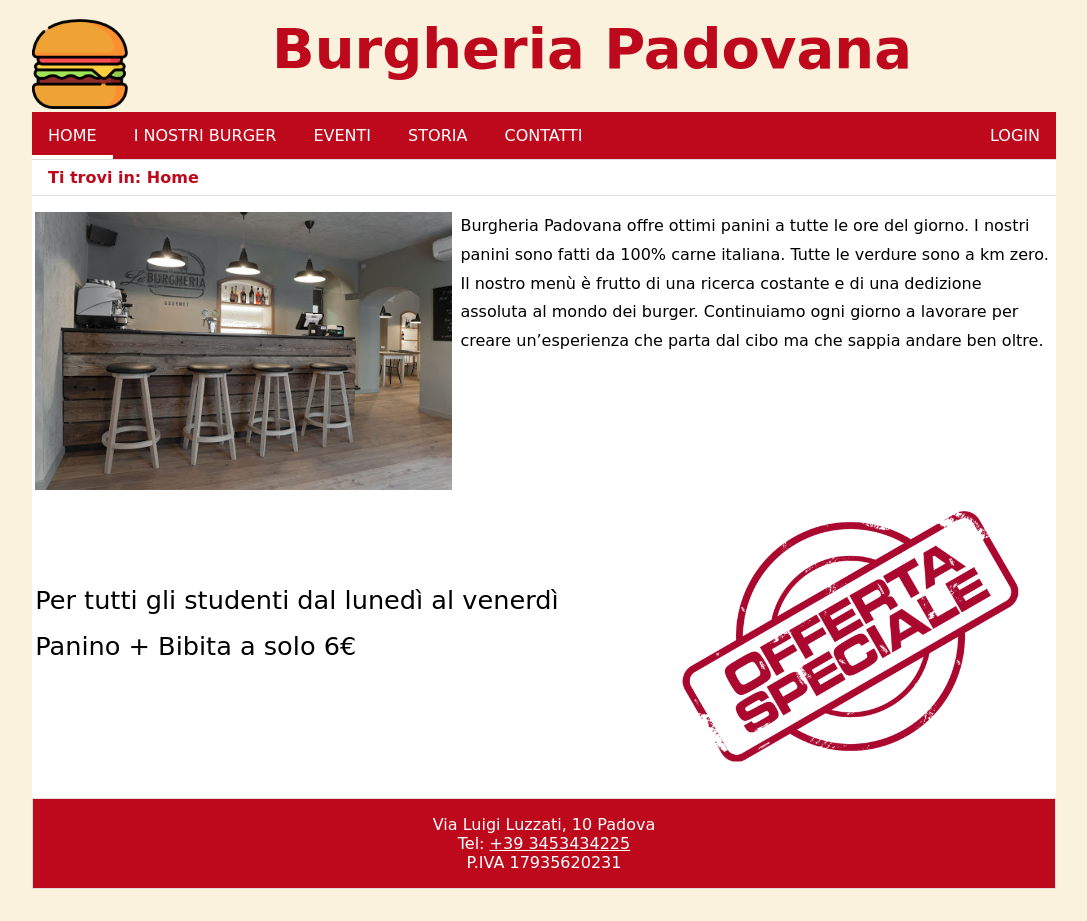
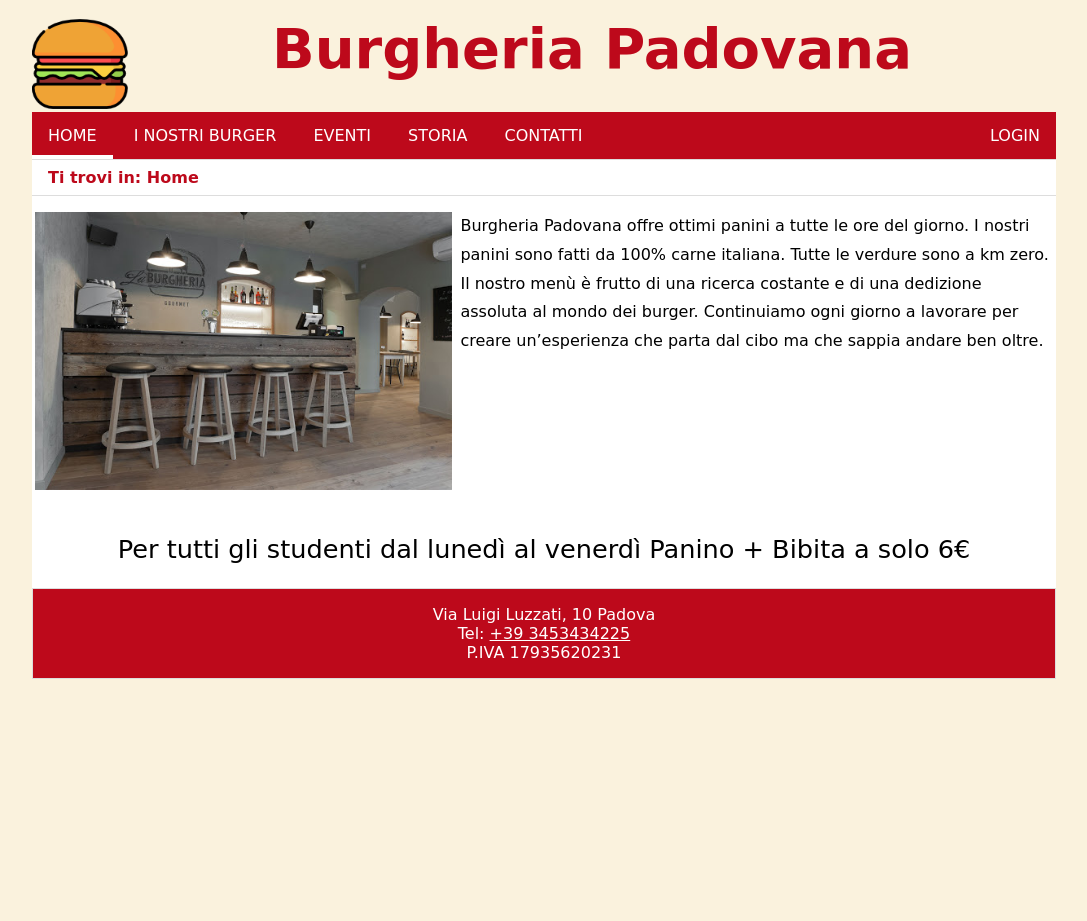
Before and after one commit to Edivad99/Burger-TecWeb, a PHP site: page /index.html in a window 1280 px wide. Shown: the whole page, without its empty margins (96-1183 px from the left). After the commit the page ends 679 px from the top, so only its background shows below. Run offline with PHP 8.4, Linux system fonts and the light colour scheme.

Commit message:
Creato le varibili per il colore, eliminato alcune immagini

```diff
--- a/css/mobile.css
+++ b/css/mobile.css
@@ -55,7 +55,7 @@ header h1 {
 }
 
 .nav-icon {
-    background: #bd091b;
+    background: var(--principale);
     display: block;
     height: 2px;
     width: 18px;
@@ -64,7 +64,7 @@ header h1 {
 }
 
 .nav-icon:before {
-    background: #bd091b;
+    background: var(--principale);
     content: "";
     display: block;
     height: 100%;
@@ -75,7 +75,7 @@ header h1 {
 }
 
 .nav-icon:after {
-    background: #bd091b;
+    background: var(--principale);
     content: "";
     display: block;
     height: 100%;
--- a/css/print.css
+++ b/css/print.css
@@ -72,10 +72,6 @@ html {
     display: none;
 }
 
-#immaginePromozione {
-    display: none;
-}
-
 abbr {
     text-decoration: none;
 }
--- a/css/style.css
+++ b/css/style.css
@@ -1,10 +1,16 @@
+:root {
+    --sfondo: #faf2dd;
+    --principale: #bd091b;
+    --divisore: #ddd;
+  }
+
 * {
     padding: 0em;
     margin: 0em;
 }
 
 html {
-    background-color: #faf2dd;
+    background-color: var(--sfondo);
     width: 100%;
 }
 
@@ -134,13 +140,9 @@ header h1 {
 
 #promozioneStudenti {
     font-size: 1.6em;
-    min-height: 8em;
-    padding-top: 3em;
-}
-
-#immaginePromozione {
-    width: 40%;
-    float: right;
+    padding-top: 1em;
+    clear: both;
+    text-align: center;
 }
 
 abbr {
--- a/index.html
+++ b/index.html
@@ -50,7 +50,6 @@
             Il nostro menù è frutto di una ricerca costante e di una dedizione assoluta al mondo dei burger.
             Continuiamo ogni giorno a lavorare per creare un’esperienza che parta dal cibo ma che sappia andare ben oltre.
         </p>
-        <img src="img/promozione.png" id="immaginePromozione">
         <p id="promozioneStudenti">Per tutti gli studenti dal lunedì al venerdì Panino + Bibita a solo 6<abbr title="euro">&euro;</abbr></p>
     </div>
     <footer>
```
Also changed, not shown: other parts of css/style.css (+11 -10 lines), img/Scheletro_Pagina.PNG (deleted), img/promozione.png (deleted).
